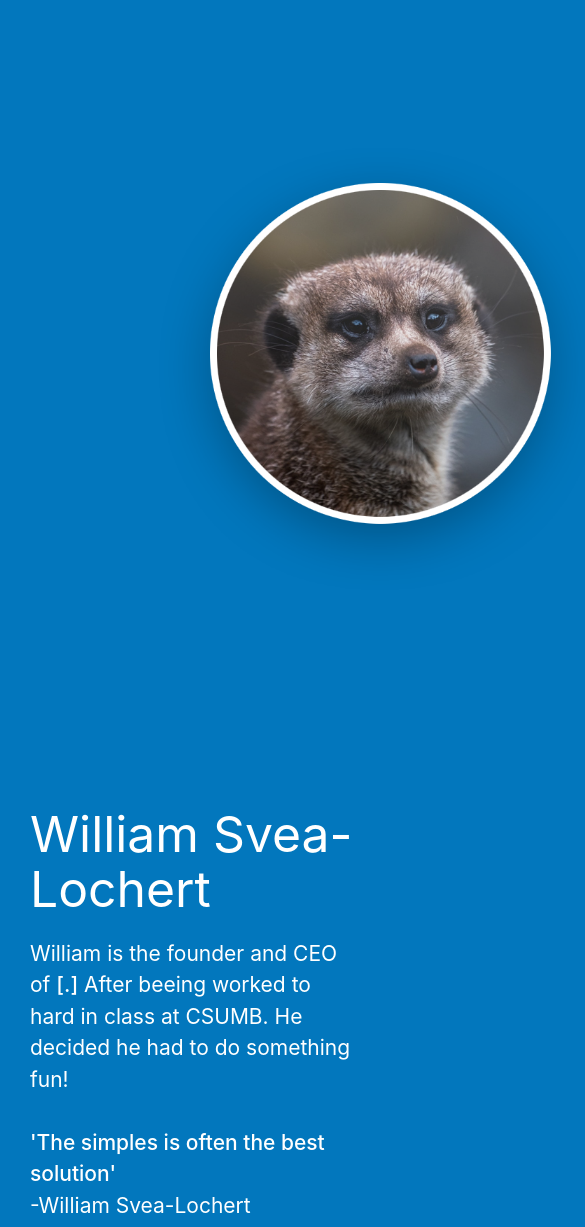
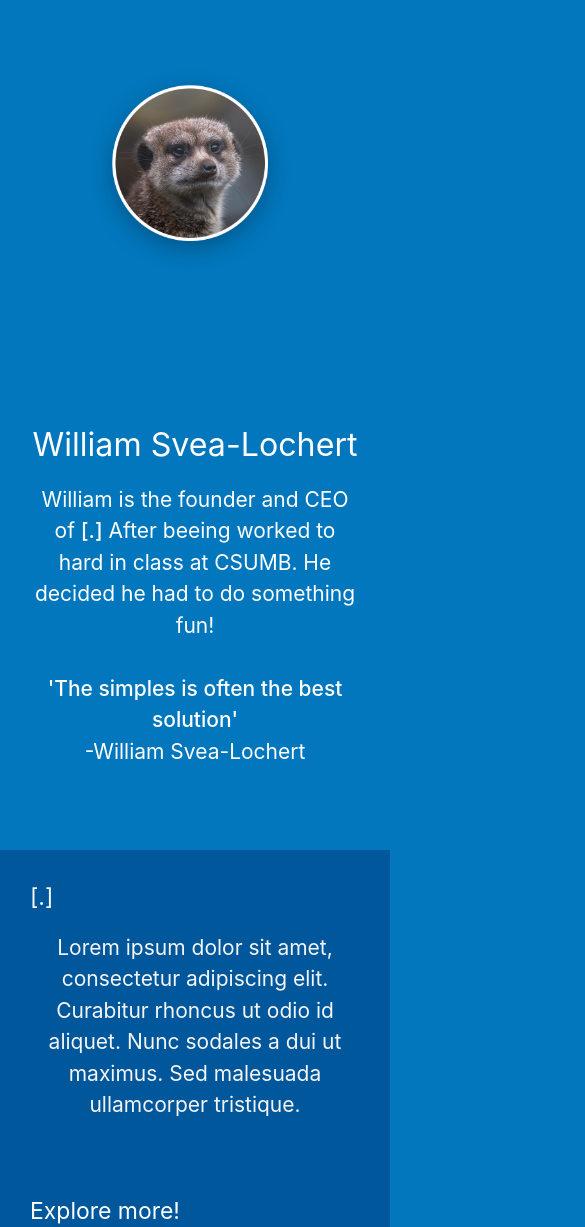
Before and after one commit to wsvea-lochert/bracket.cc, a plain HTML site: page Classified/about.html in a window 390 px wide. Shown: the part 518-1745 px from the top of the page, 585 px wide, since content can reach past the window. Drawn offline with nearby package versions, Linux system fonts and the light colour scheme.

Commit message:
bug fix & folder fix
fix

```diff
--- a/Classified/about.html
+++ b/Classified/about.html
@@ -75,13 +75,13 @@
 
         <div class="container">
                 <div class="row">
-                    <section class="col s12 m6 l6 right">
+                    <section class="col s12 m12 l6 right">
                     <br>
-                        <img src="img/portrait.png" alt="portrait" id="portrait" class="animated bounceInRight">
+                        <img src="img/portrait.png" alt="portrait" id="portrait" class="animated bounceInRight"> <br>
                     </section>
-                    <section class="col s12 m6 l6 left" >
+                    <section class="col s12 m12 l6 left" >
                         <h2 id="aboutMe" class="white-text animated fadeInUp">William Svea-Lochert</h2>
-                        <p class="white-text animated fadeInUp">
+                        <p class="white-text animated fadeInUp" >
                             William is the founder and CEO of <strong>[.]</strong> After beeing worked to hard in class at CSUMB.
                             He decided he had to do something fun! <br> <br> <strong>'The simples is often the best solution'</strong> <br>-William Svea-Lochert
                         </p>
@@ -120,9 +120,6 @@
         </footer>
     </main>
 
-
-
-
     <script src="https://code.jquery.com/jquery-3.3.1.min.js"></script>
     <script src="https://cdnjs.cloudflare.com/ajax/libs/materialize/1.0.0-beta/js/materialize.min.js"></script>
 </body>
--- a/Classified/css/aboutCSS.css
+++ b/Classified/css/aboutCSS.css
@@ -30,8 +30,7 @@ header{
 }
 
 #portrait{
-    min-height: 600px;
-    max-height: 700px;
+    max-height: 600px;
 }
 
 #aboutMe{
@@ -45,7 +44,9 @@ p{
     height: 800px;
 }
 
-@media screen and (max-width: 690px){
+
+
+@media screen and (max-width: 850px){
 
     header{
     min-height: 500px;
@@ -54,4 +55,19 @@ p{
     #start{
         margin-top: 7%;
     }
+
+    #aboutMe{
+        text-align: center;
+        font-size: 2.3em;
+    }
+
+    #portrait{
+        max-height: 320px;
+
+    }
+
+    p{
+        text-align: center;
+        padding-bottom: 2em;
+    }
 }
```
Also changed, not shown: 2 other files.
